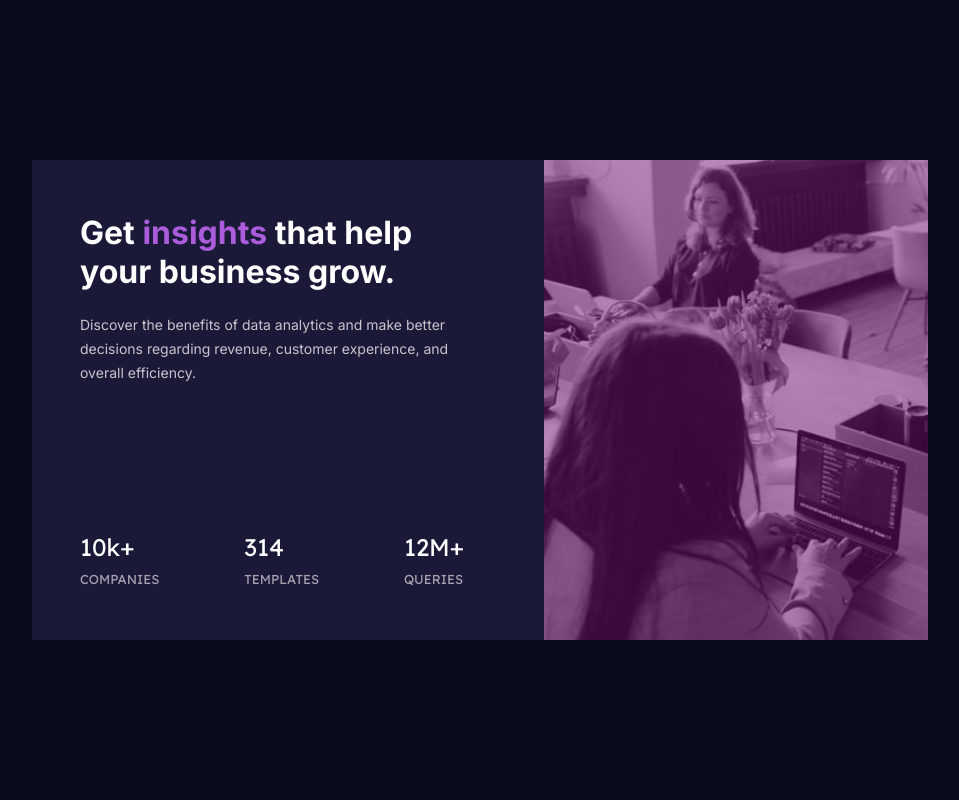
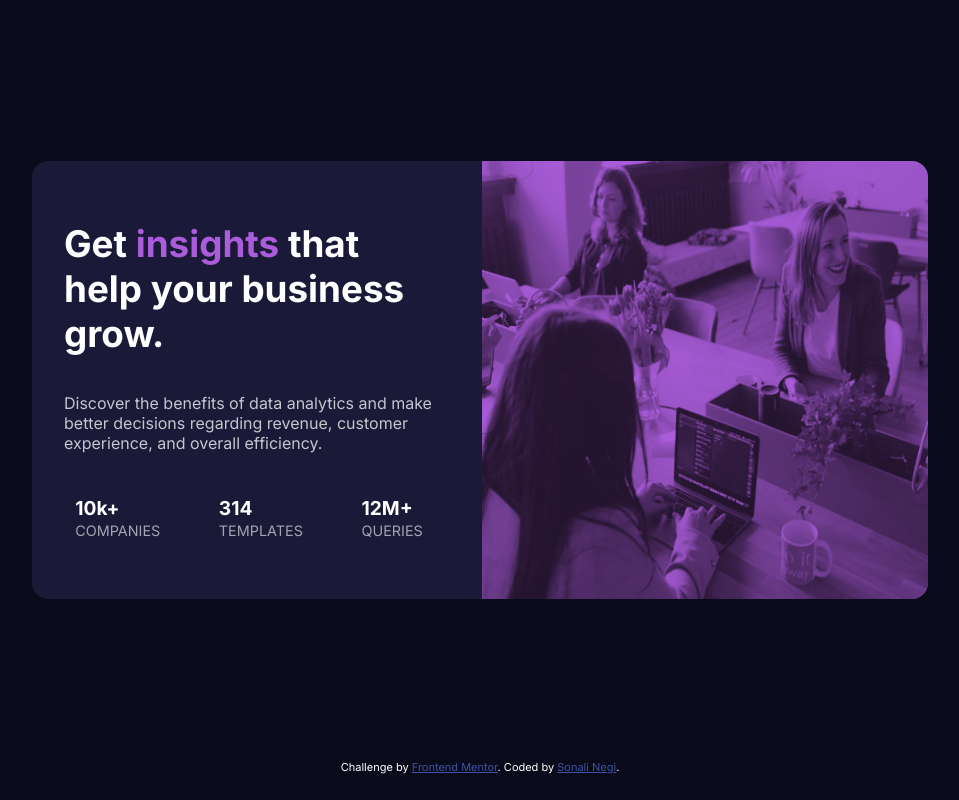
Before and after one commit to SONALI-NEGI/stats-preview-card-component-solution, a plain HTML site: page index.html in a window 1280 px wide. Shown: the whole page, without its empty margins (160-1119 px from the left). Drawn offline with Linux system fonts and the light colour scheme.

Commit message:
semantics

```diff
--- a/css/desktop.css
+++ /dev/null
@@ -1,85 +0,0 @@
-:root {
-  --primary-main-background: hsl(233, 47%, 7%);
-  --primary-card-background: hsl(244, 38%, 16%);
-  --primary-accent: hsl(277, 64%, 61%);
-
-  --neutral-main-heading: hsl(0, 0%, 100%);
-  --neutral-main-paragraph: hsla(0, 0%, 100%, 0.75);
-  --neutral-stat-headings: hsla(0, 0%, 100%, 0.6);
-}
-
-body {
-  padding: 0;
-  margin: 0;
-  display: flex;
-  justify-content: center;
-  align-items: center;
-  height: 100vh;
-  background-color: var(--primary-main-background);
-}
-.card {
-  display: flex;
-  height: 60%;
-  width: 70%;
-  background-color: var(--primary-card-background);
-}
-.content {
-  margin: 2rem 3rem 2rem 3rem;
-  padding-right: 2rem;
-  width: 50%;
-  display: flex;
-  flex-direction: column;
-  justify-content: space-between;
-}
-.main-heading {
-  color: var(--neutral-main-heading);
-  font-family: "Inter", sans-serif;
-  font-weight: 700;
-}
-.heading-accent {
-  color: var(--primary-accent);
-  display: inline;
-}
-.main-paragraph {
-  color: var(--neutral-main-paragraph);
-  font-size: 14px;
-  font-family: "Inter", sans-serif;
-  font-weight: 400;
-  line-height: 1.5rem;
-}
-
-.statics {
-  display: flex;
-  justify-content: space-between;
-  line-height: 0.5rem;
-  margin-bottom: 0.5rem;
-}
-
-.Stats {
-  color: var(--neutral-main-heading);
-  font-size: 1.5rem;
-  font-family: "Lexend Deca", sans-serif;
-  font-weight: 400;
-}
-
-.stat-heading {
-  color: var(--neutral-stat-headings);
-  font-size: 13px;
-  font-family: "Lexend Deca", sans-serif;
-  font-weight: 400;
-}
-
-.desktop-image {
-  height: 100%;
-  width: 50%;
-  background-color: rgba(128, 13, 128, 0.89);
-  z-index: 10;
-}
-
-.image {
-  background-image: url(../images/image-header-desktop.jpg);
-  background-size: cover;
-  height: 100%;
-  opacity: 0.5;
-  z-index: 5;
-}
--- a/css/mobile.css
+++ /dev/null
@@ -1,46 +0,0 @@
-@media screen and (max-width: 400px) {
-  body {
-    height: 100%;
-  }
-  .card {
-    flex-direction: column-reverse;
-    height: 70%;
-    width: 80%;
-    margin: 5rem 2rem 5rem 2rem;
-  }
-  .content {
-    height: 60%;
-    width: 90%;
-    margin: 2rem 1rem 2rem 1rem;
-    padding-right: 0rem;
-  }
-  .main-heading {
-    text-align: center;
-    font-size: 1.7rem;
-  }
-  .main-paragraph {
-    text-align: center;
-    font-size: 15px;
-  }
-  .statics {
-    flex-direction: column;
-    align-items: center;
-    text-align: center;
-  }
-  .Stats {
-    font-size: 1.3rem;
-  }
-  .stat-heading {
-    font-size: 12px;
-  }
-  .desktop-image {
-    width: 100%;
-    height: 200px;
-  }
-  .image {
-    background-image: url(../images/image-header-mobile.jpg);
-    background-size: cover;
-    height: 100%;
-    width: 100%;
-  }
-}
--- a/index.html
+++ b/index.html
@@ -3,6 +3,11 @@
   <head>
     <meta charset="UTF-8" />
     <meta name="viewport" content="width=device-width, initial-scale=1.0" />
+    <meta name="author" content="Sonali Negi" />
+    <meta
+      name="description"
+      content="This is a solution to the Stats preview card component challenge on Frontend Mentor"
+    />
     <!-- displays site properly based on user's device -->
 
     <link
@@ -20,58 +25,63 @@
       href="https://fonts.googleapis.com/css2?family=Inter:wght@400;700&family=Lexend+Deca&display=swap"
       rel="stylesheet"
     />
-    <!-- css links -->
-    <link type="text/css" rel="stylesheet" href="css/desktop.css" />
-    <link type="text/css" rel="stylesheet" href="css/mobile.css" />
-    <!-- Feel free to remove these styles or customise in your own stylesheet 👍 -->
-    <style>
-      .attribution {
-        font-size: 11px;
-        text-align: center;
-      }
-      .attribution a {
-        color: hsl(228, 45%, 44%);
-      }
-    </style>
+    <!-- CSS link -->
+    <link type="text/css" rel="stylesheet" href="style.css" />
   </head>
   <body>
+    <main>
       <div class="card">
-      <div class="content">
+        <div class="card__img">
+          <picture>
+            <source
+              srcset="./images/image-header-desktop.jpg"
+              media="(min-width: 900px)"
+            />
+
+            <source srcset="./images/image-header-mobile.jpg" />
+
+            <img
+              src="./images/image-header-desktop.jpg"
+              alt="Office image"
+              class="card__image--mask"
+            />
+          </picture>
+        </div>
+
+        <div class="card__content">
           <div class="business-insights">
-          <h1 class="main-heading">
+            <h3 class="business-insights__heading">
               Get
-            <p class="heading-accent">insights</p>
+              <span class="business-insights__accent">insights</span>
               that help your business grow.
-          </h1>
-          <p class="main-paragraph">
+            </h3>
+            <p class="business-insights__paragraph">
               Discover the benefits of data analytics and make better decisions
               regarding revenue, customer experience, and overall efficiency.
             </p>
           </div>
-        <div class="statics">
-          <div>
-            <p class="Stats">10k+</p>
-            <h4 class="stat-heading">COMPANIES</h4>
-          </div>
-          <div>
-            <p class="Stats">314</p>
-            <h4 class="stat-heading">TEMPLATES</h4>
-          </div>
-          <div>
-            <p class="Stats">12M+</p>
-            <h4 class="stat-heading">QUERIES</h4>
+          <ul class="card-stats">
+            <li>
+              <p class="card-stats__number">10k+</p>
+              <span class="card-stats__name">Companies</span>
+            </li>
+            <li>
+              <p class="card-stats__number">314</p>
+              <span class="card-stats__name">Templates</span>
+            </li>
+            <li>
+              <p class="card-stats__number">12M+</p>
+              <span class="card-stats__name">Queries</span>
+            </li>
+          </ul>
         </div>
       </div>
-      </div>
-
-      <div class="desktop-image">
-        <div class="image"></div>
-      </div>
-    </div>
-
-    <!-- <div class="attribution">
-    Challenge by <a href="https://www.frontendmentor.io?ref=challenge" target="_blank">Frontend Mentor</a>.
-    Coded by <a href="#">Your Name Here</a>.
-  </div> -->
+    </main>
+    <footer class="attribution">
+      Challenge by
+      <a href="https://www.frontendmentor.io?ref=challenge" target="_blank"
+        >Frontend Mentor</a
+      >. Coded by <a href="https://github.com/SONALI-NEGI">Sonali Negi</a>.
+    </footer>
   </body>
 </html>
--- /dev/null
+++ b/style.css
@@ -0,0 +1,118 @@
+:root {
+  --primary-main-background: hsl(233, 47%, 7%);
+  --primary-card-background: hsl(244, 38%, 16%);
+  --primary-accent: hsl(277, 64%, 61%);
+  --neutral-main-heading: hsl(0, 0%, 100%);
+  --neutral-main-paragraph: hsla(0, 0%, 100%, 0.75);
+  --neutral-stat-headings: hsla(0, 0%, 100%, 0.6);
+}
+
+body {
+  padding: 0;
+  margin: 0;
+  box-sizing: border-box;
+  background-color: var(--primary-main-background);
+  color: var(--neutral-main-heading);
+  font-family: "Inter", sans-serif;
+  text-align: center;
+}
+.card {
+  background-color: var(--primary-card-background);
+  margin: 2rem;
+  border-radius: 1rem;
+}
+.card__img {
+  background-color: var(--primary-accent);
+  border-top-left-radius: 1rem;
+  border-top-right-radius: 1rem;
+}
+img {
+  width: 100%;
+  height: auto;
+  mix-blend-mode: multiply;
+  opacity: 0.8;
+  border-top-left-radius: 1rem;
+  border-top-right-radius: 1rem;
+}
+.card__content {
+  padding: 0.5rem 1rem;
+}
+.business-insights__heading {
+  font-size: 1.6rem;
+  font-size: 700;
+}
+.business-insights__accent {
+  color: var(--primary-accent);
+}
+.business-insights__paragraph {
+  font-size: 1rem;
+  color: var(--neutral-main-paragraph);
+}
+.card-stats {
+  list-style: none;
+  display: flex;
+  flex-direction: column;
+  padding: 0;
+}
+.card-stats li {
+  margin: 0.7rem;
+}
+.card-stats__number {
+  font-size: 1.2rem;
+  margin: 0;
+  font-weight: 900;
+}
+.card-stats__name {
+  font-size: 0.9rem;
+  text-transform: uppercase;
+  color: var(--neutral-stat-headings);
+}
+.attribution {
+  font-size: 11px;
+  text-align: center;
+}
+.attribution a {
+  color: hsl(228, 45%, 44%);
+}
+
+@media (min-width: 900px) {
+  main {
+    display: grid;
+    place-items: center;
+    height: 95vh;
+  }
+  .card {
+    max-width: 70%;
+    display: flex;
+    flex-direction: row-reverse;
+    justify-content: space-between;
+    margin: auto;
+    /* center card */
+  }
+  .card__img {
+    border-top-left-radius: 0;
+    border-top-right-radius: 1rem;
+    border-bottom-right-radius: 1rem;
+  }
+  img {
+    height: 100%;
+    border-top-left-radius: 0;
+    border-top-right-radius: 1rem;
+    border-bottom-right-radius: 1rem;
+  }
+  .card__content {
+    display: flex;
+    flex-direction: column;
+    width: 50%;
+    justify-content: space-evenly;
+    padding: 1.5rem 3rem 2rem 2rem;
+    text-align: start;
+  }
+  .business-insights__heading {
+    font-size: 2.3rem;
+  }
+  .card-stats {
+    flex-direction: row;
+    justify-content: space-between;
+  }
+}
```
Also changed, not shown: 1 other file. Lines whose indentation alone changed are shown as unchanged.
